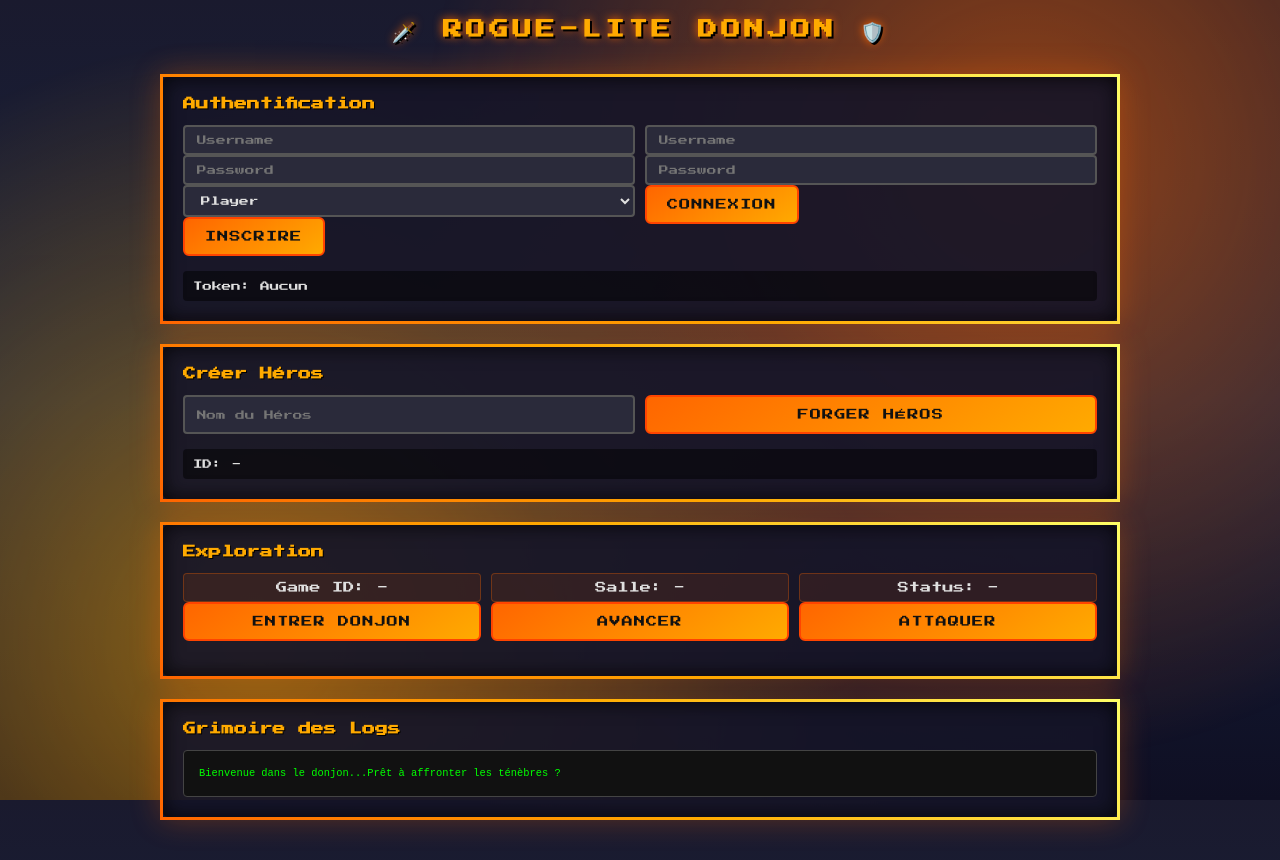
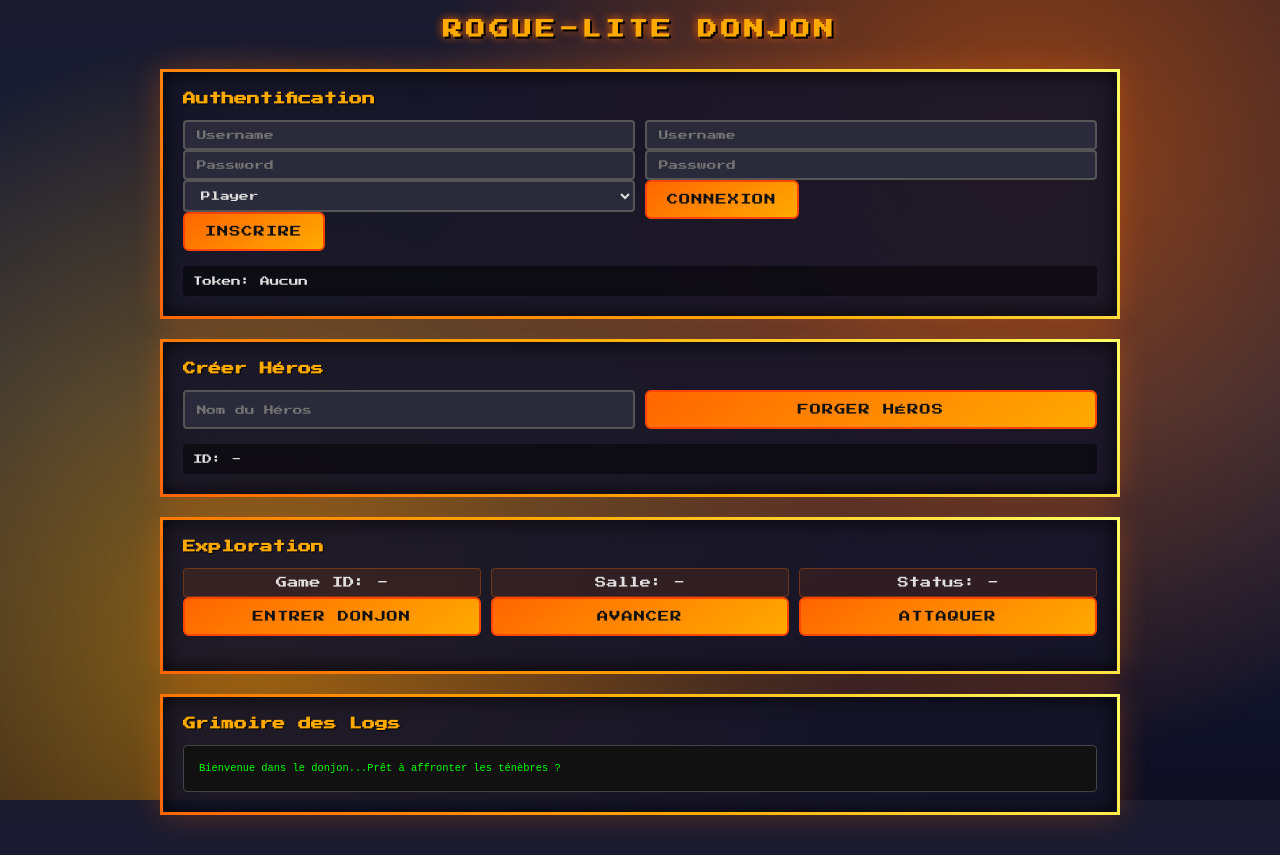
Before and after one commit to elhadj95/TPAPI, a website: page public/index.html in a window 1280 px wide. Drawn offline with Linux system fonts and the light colour scheme.

Commit message:
change html

```diff
--- a/public/index.html
+++ b/public/index.html
@@ -3,14 +3,14 @@
 <head>
   <meta charset="UTF-8">
   <meta name="viewport" content="width=device-width, initial-scale=1.0">
-  <title>🗡️ Rogue-Lite Donjon 🛡️</title>
+  <title>Rogue-Lite Donjon</title>
   <link href="https://fonts.googleapis.com/css2?family=Press+Start+2P&display=swap" rel="stylesheet">
   <link rel="stylesheet" href="style.css">
 
 </head>
 <body>
   <div class="container">
-    <h1>🗡️ ROGUE-LITE DONJON 🛡️</h1>
+    <h1>ROGUE-LITE DONJON</h1>
 
     <div class="panel">
       <h2>Authentification</h2>
```
